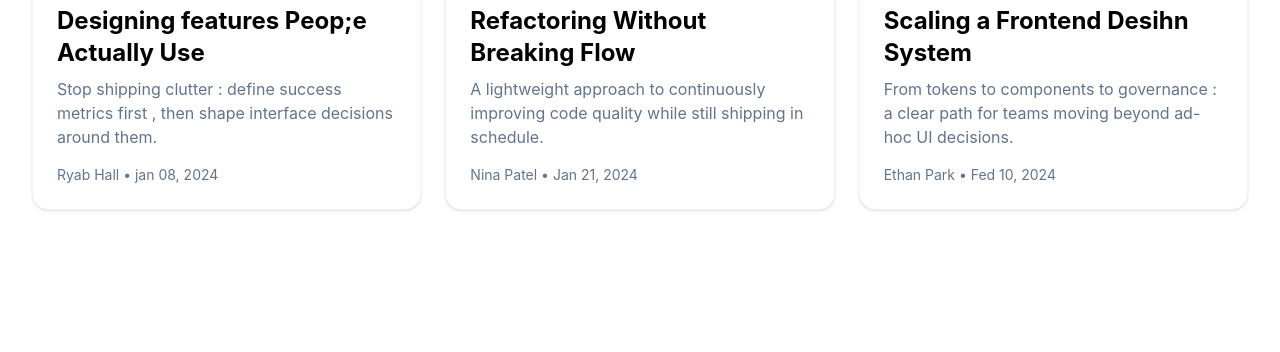
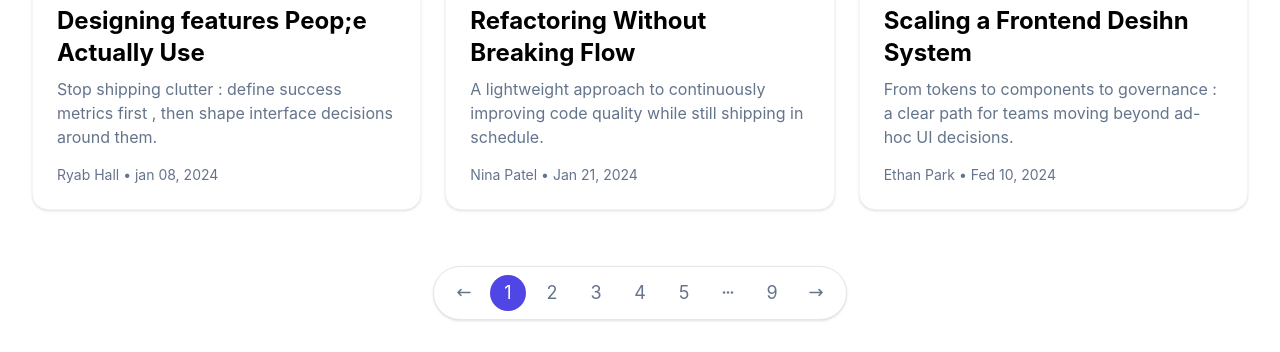
Before and after one commit to sumaya66-ss/Blog-project, a website: page src/index.html in a window 1280 px wide. Shown: the part 1023-1375 px from the top of the page. Before the commit the page ends 1265 px from the top, so only its background shows below. Drawn offline with nearby package versions, Linux system fonts and the light colour scheme; files that its build step writes are made by us from their sources.

Commit message:
ul uplode

```diff
--- a/src/index.html
+++ b/src/index.html
@@ -5,6 +5,12 @@
     <meta name="viewport" content="width=device-width, initial-scale=1.0">
     <title>Blog-project</title>
       <link href="./output.css" rel="stylesheet">
+
+      <link rel="stylesheet" href="https://cdnjs.cloudflare.com/ajax/libs/font-awesome/7.0.1/css/all.min.css" integrity="sha512-2SwdPD6INVrV/lHTZbO2nodKhrnDdJK9/kg2XD1r9uGqPo1cUbujc+IYdlYdEErWNu69gVcYgdxlmVmzTWnetw==" crossorigin="anonymous" referrerpolicy="no-referrer" />
+
+
+
+
 
 </head>
 <body class="antialiased min-h-screen flex flex-col font-sans">
@@ -88,6 +94,53 @@
 
         </article>
       </div>
+      <nav class="mt-14 flex justify-center items-center">
+        <ul class="inline-flex items-center  bg-card border border-gray-200 py-2 px-3 shadow-sm rounded-full gap-2">
+          <li>
+            <a href="#" class="h-9 w-9 rounded-full inline-flex items-center justify-center text-mute text-xs hover:text-accent hover:bg-indigo-50">
+              <i class="fa-solid fa-arrow-left-long"></i>
+            </a>
+             <li>
+            <a href="#" class="h-9 w-9 rounded-full inline-flex items-center justify-center text-white text-lg bg-accent">1</a>
+             <li>
+            <a href="#" class="h-9 w-9 rounded-full inline-flex items-center justify-center text-mute text-lg hover:text-accent hover:bg-indigo-50">
+              2
+            </a>
+             <li>
+            <a href="#" class="h-9 w-9 rounded-full inline-flex items-center justify-center text-mute text-lg hover:text-accent hover:bg-indigo-50">
+              3
+            </a>
+             <li>
+            <a href="#" class="h-9 w-9 rounded-full inline-flex items-center justify-center text-mute text-lg hover:text-accent hover:bg-indigo-50">  4 </a>
+             <li>
+            <a href="#" class="h-9 w-9 rounded-full inline-flex items-center justify-center text-mute text-lg hover:text-accent hover:bg-indigo-50">
+             5
+            </a>
+
+          </li>
+           <li>
+            <a href="#" class="h-9 w-9 rounded-full inline-flex items-center justify-center text-mute text-xs hover:text-accent hover:bg-indigo-50">
+              <i class="fa-solid fa-ellipsis"></i>
+            </a>
+
+          </li>
+           <li>
+            <a href="#" class="h-9 w-9 rounded-full inline-flex items-center justify-center text-mute text-lg hover:text-accent hover:bg-indigo-50">
+             9
+            </a>
+
+          </li>
+          <li>
+            <a href="#" class="h-9 w-9 rounded-full inline-flex items-center justify-center text-mute text-xs hover:text-accent hover:bg-indigo-50">
+            <i class="fa-solid fa-arrow-right-long"></i>
+            </a>
+
+          </li>
+
+        </ul>
+      </nav>
+
+
 
     </main>
     <!-- main end -->
```
